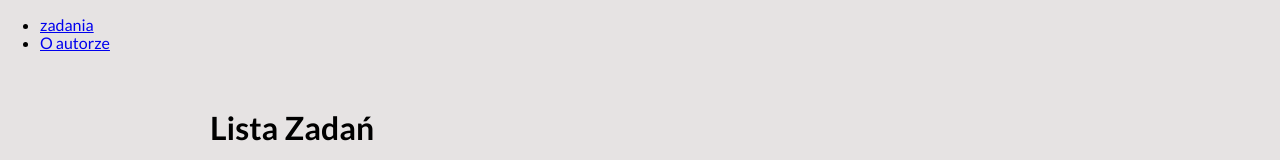
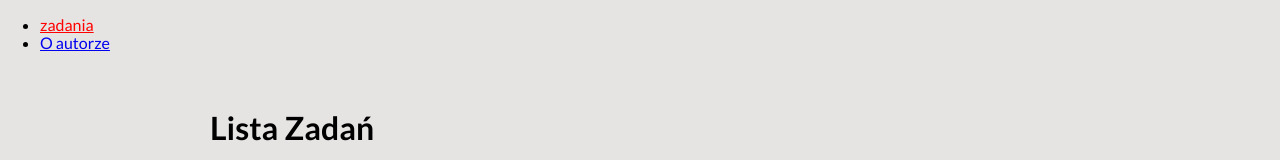
Before and after one commit to MarcinBawolik/Tasks-list-react, a React (Create React App) app: page /#/zadania in a window 1280 px wide. Shown: the top 160 px of the page. Built offline with nearby package versions, Linux system fonts and the light colour scheme.

Commit message:
added new search section

```diff
--- a/src/App.js
+++ b/src/App.js
@@ -1,16 +1,17 @@
 import TasksPage from "./features/tasks/TasksPage";
 import TaskPage from "./features/tasks/TaskPage";
-import { HashRouter, Link, Switch, Route, Redirect } from "react-router-dom"
+import { HashRouter, Switch, Route, Redirect } from "react-router-dom"
 import AuthorPage from "./features/author/AuthorPage";
+import { StyledNavLink } from "./styled";
 
 export default () => (
     <HashRouter>
         <nav>
             <ul>
-                <li><Link to="/zadania">zadania
-                </Link></li>
-                <li><Link to="/autor">O autorze
-                </Link></li>
+                <li><StyledNavLink to="/zadania">zadania
+                </StyledNavLink></li>
+                <li><StyledNavLink to="/autor">O autorze
+                </StyledNavLink></li>
             </ul>
             <Switch>
             <Route path="/zadania/:id">
```
